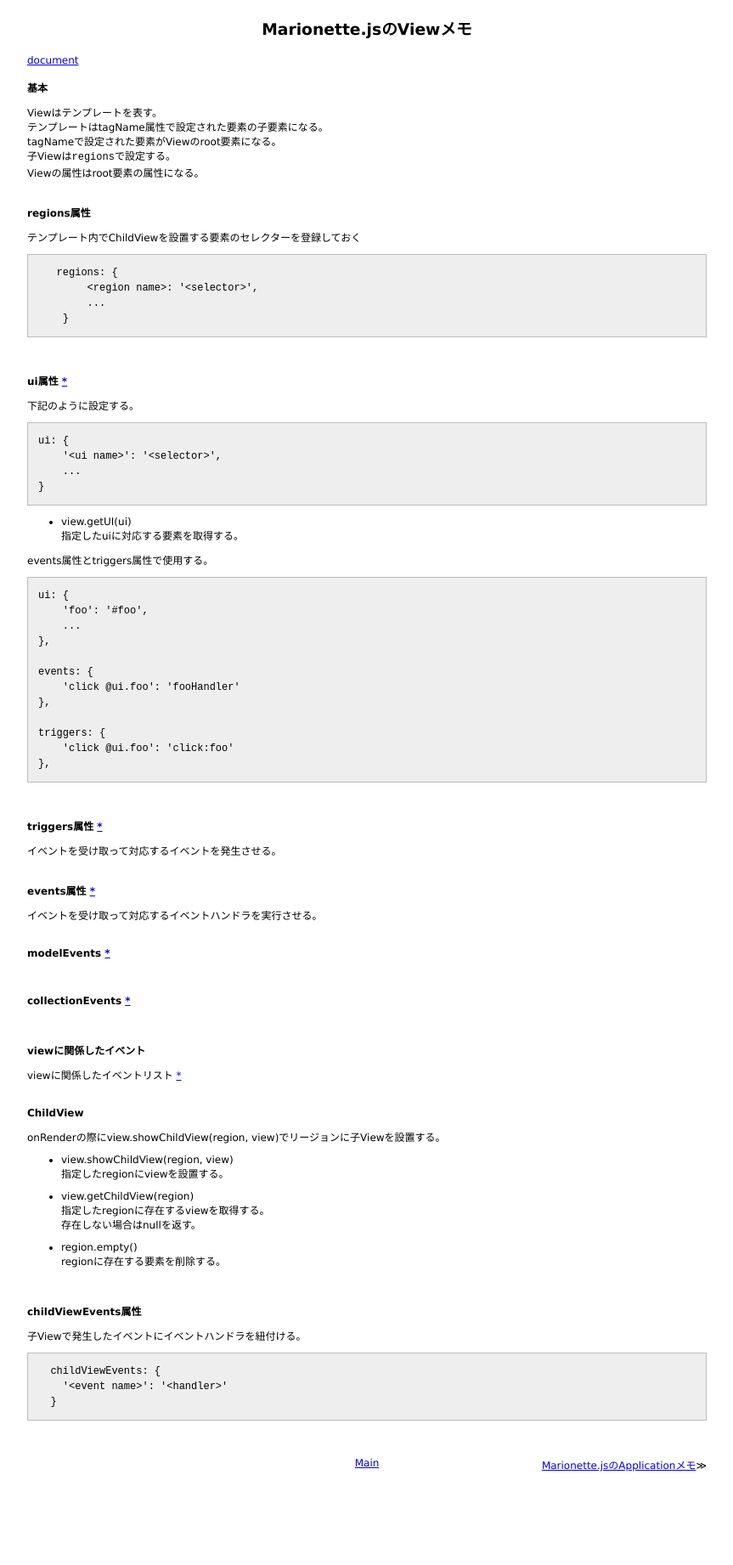
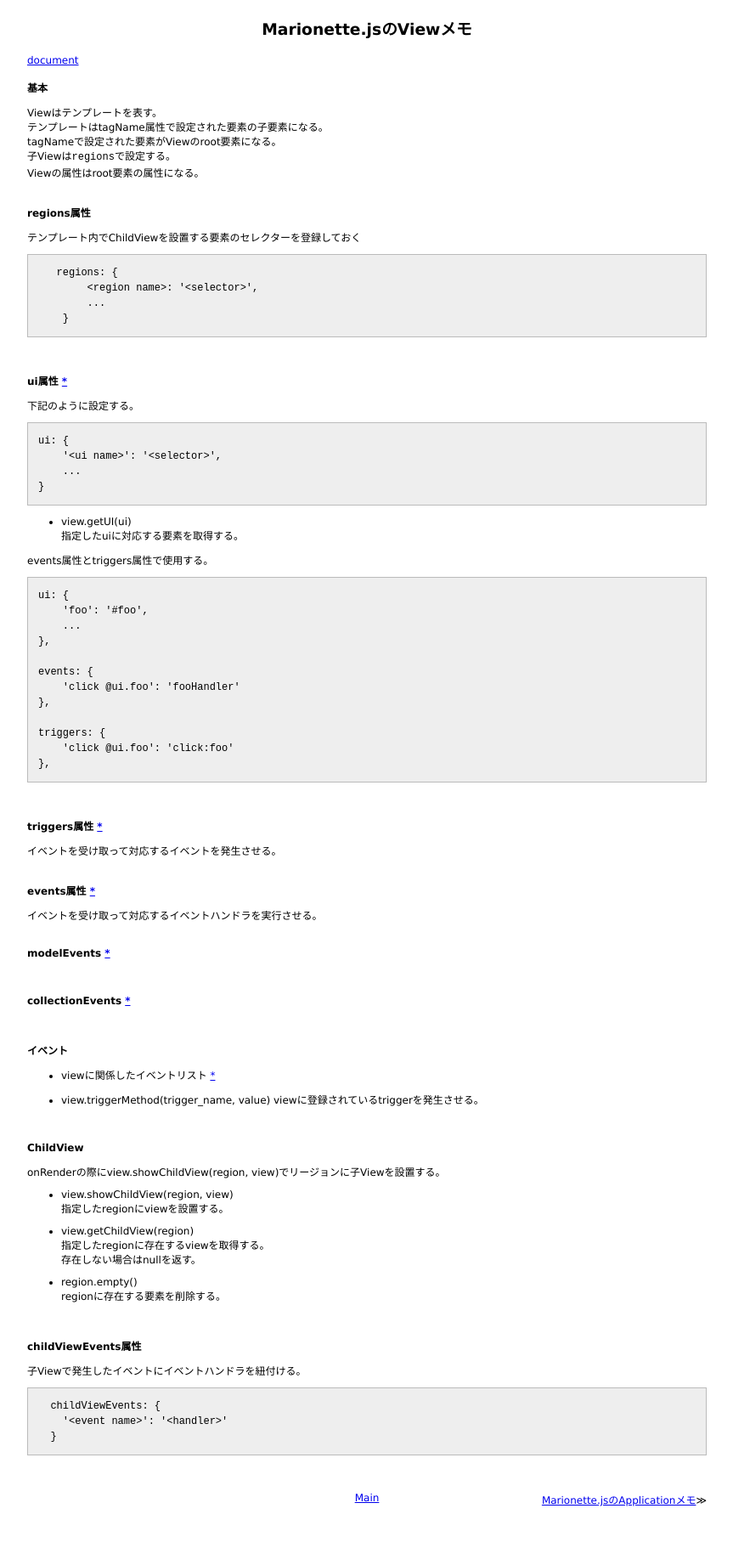
Before and after one commit to 38elements/38elements.github.com, a Jekyll site: the page built from _posts/2016-10-10-marionettejs-view.md, in a window 1280 px wide. Shown: the whole page at 85% size, without its empty margins (208-1071 px from the left). Built offline with Jekyll 4.4.1, drawn with Linux system fonts in a browser that asks for light colours; before the commit the page ends 1801 px from its top, so only the background shows below that.

Commit message:
Update 2016-10-10-marionettejs-view.md

```diff
--- a/_posts/2016-10-10-marionettejs-view.md
+++ b/_posts/2016-10-10-marionettejs-view.md
@@ -71,8 +71,12 @@ triggers: {
 #### collectionEvents [\*](http://marionettejs.com/docs/master/marionette.view.html#collection-events)
 <br>
 
-#### viewに関係したイベント
-viewに関係したイベントリスト [\*](http://marionettejs.com/docs/master/viewlifecycle.html#view-destruction-lifecycle)
+#### イベント
+* viewに関係したイベントリスト [\*](http://marionettejs.com/docs/master/viewlifecycle.html#view-destruction-lifecycle)
+
+* view.triggerMethod(trigger_name, value)
+viewに登録されているtriggerを発生させる。
+
 <br>
 
 #### ChildView
```
